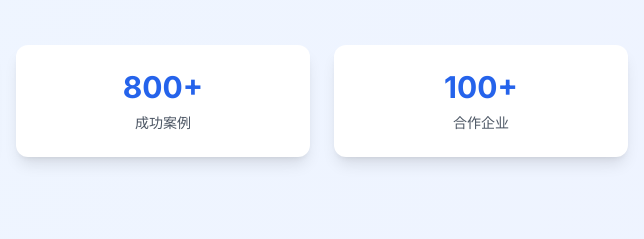
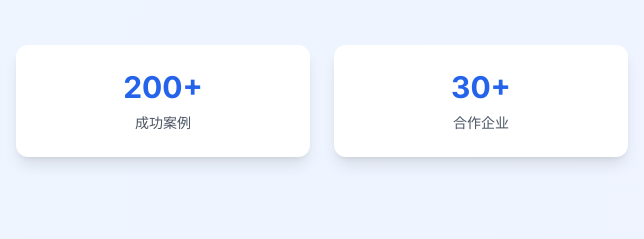
Before and after one commit to kevin19921221/careeraccelerator, a plain HTML site: page careers/index.html in a window 1280 px wide. Shown: the part 324-563 px from the top of the page, 636-1280 px from the left. Drawn offline with Linux system fonts and the light colour scheme.

Commit message:
anything

```diff
--- a/careers/index.html
+++ b/careers/index.html
@@ -209,12 +209,12 @@
         </div>
 
         <div class="bg-white rounded-xl p-6 text-center shadow-lg hover:shadow-xl transition-shadow">
-          <div class="text-3xl font-bold text-blue-600 mb-2">800&#43;</div>
+          <div class="text-3xl font-bold text-blue-600 mb-2">200&#43;</div>
           <div class="text-sm text-gray-600">成功案例</div>
         </div>
 
         <div class="bg-white rounded-xl p-6 text-center shadow-lg hover:shadow-xl transition-shadow">
-          <div class="text-3xl font-bold text-blue-600 mb-2">100&#43;</div>
+          <div class="text-3xl font-bold text-blue-600 mb-2">30&#43;</div>
           <div class="text-sm text-gray-600">合作企业</div>
         </div>
 
```
